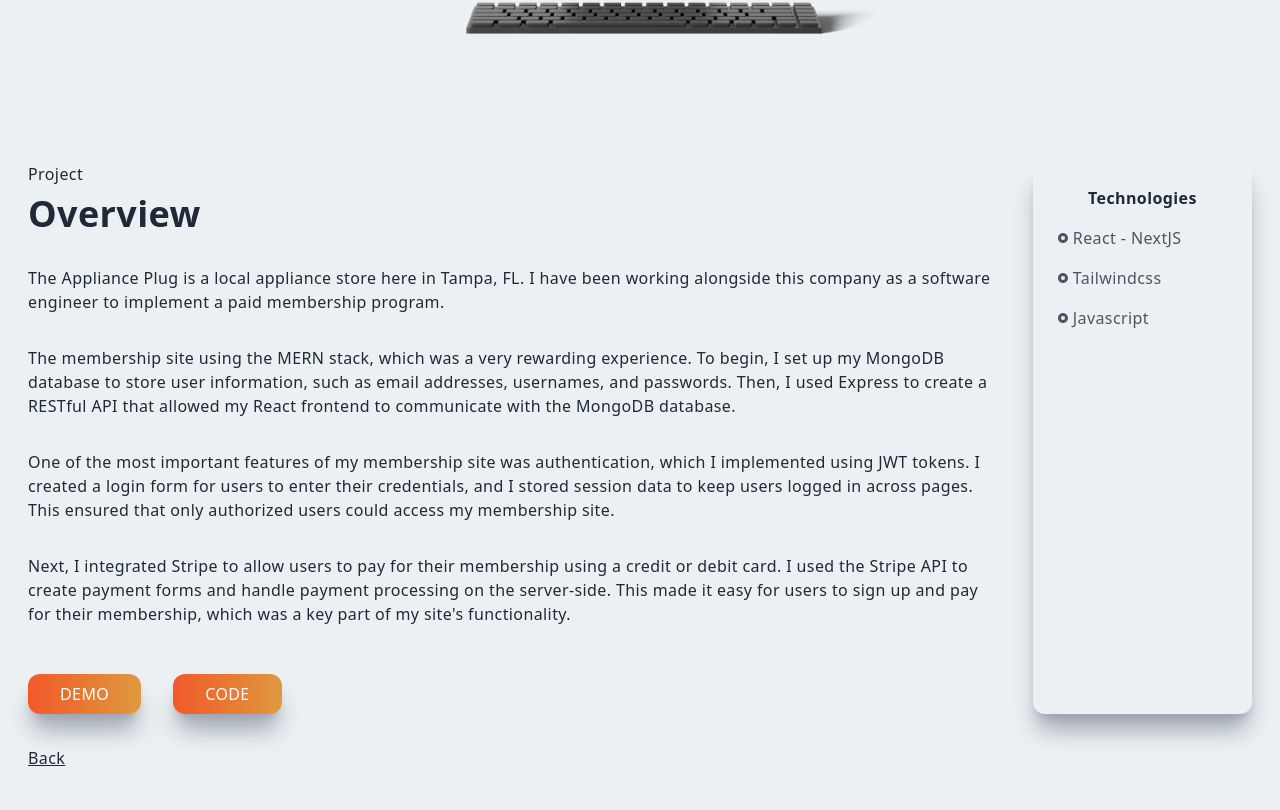
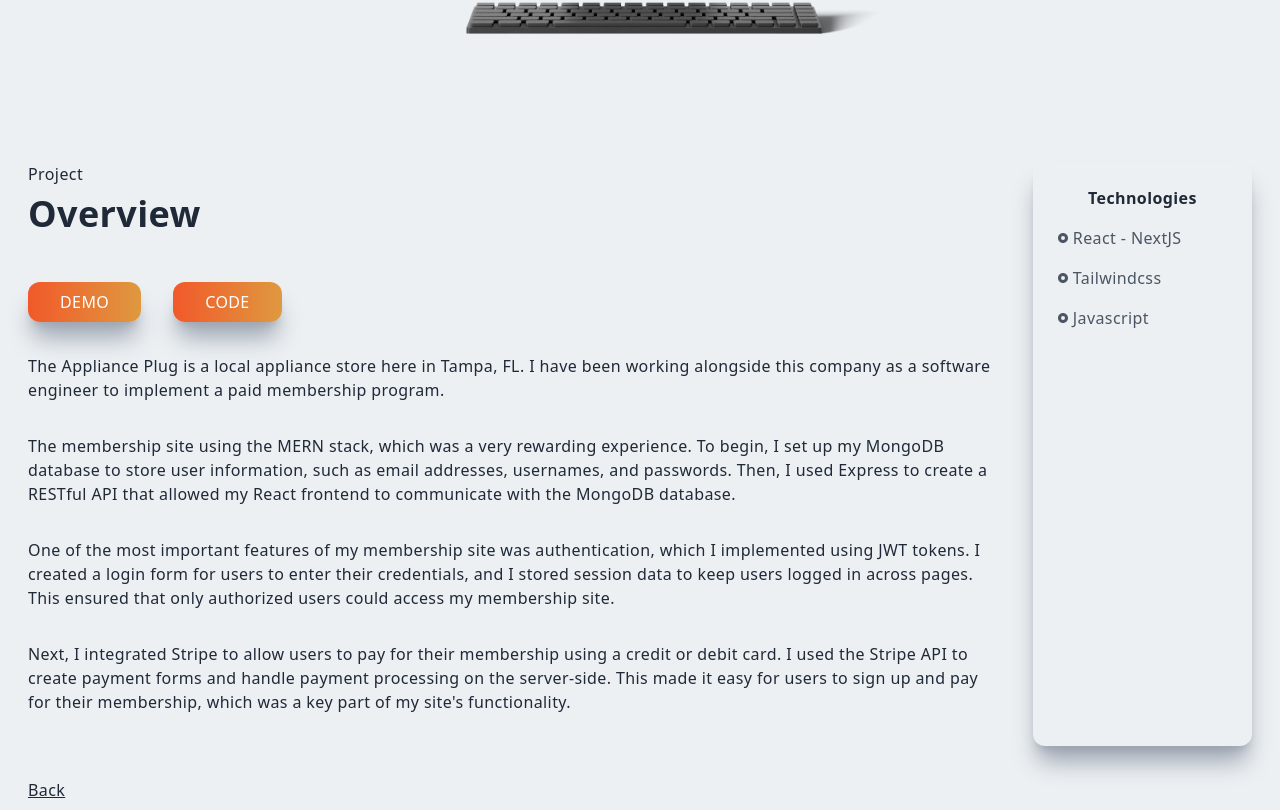
Before and after one commit to bwestwood11/personal-portfolio, a Next.js app: page /fitness in a window 1280 px wide. Shown: the part 873-1683 px from the top of the page. Before the commit the page ends 1651 px from the top, so only its background shows below. Built offline with nearby package versions, Linux system fonts and the light colour scheme.

Commit message:
button and links

```diff
--- a/app/applianceplug/page.jsx
+++ b/app/applianceplug/page.jsx
@@ -18,8 +18,17 @@ const AppliancePlug = () => {
 
       <div className="max-w-[1240px] mx-auto p-2 grid md:grid-cols-5 gap-8 pt-8">
         <div className="col-span-4">
+
           <p className="mb-2">Project</p>
-          <h2 className="mb-8">Overview</h2>
+          <h2 className="mb-4">Overview</h2>
+           <a href="https://appliance-plug-membership-app.vercel.app/">
+            <button className="px-8 py-2 mt-4 mr-8">Demo</button>
+          </a>
+          <a href="https://github.com/bwestwood11/membership-app">
+            <button className="px-8 py-2 mt-4 mb-8" py-2 mt-4>
+              Code
+            </button>
+          </a>
           <p className="mb-8">
             The Appliance Plug is a local appliance store here in Tampa, FL. I have
             been working alongside this company as a software engineer to
@@ -34,14 +43,7 @@ const AppliancePlug = () => {
           <p className="mb-8">
           Next, I integrated Stripe to allow users to pay for their membership using a credit or debit card. I used the Stripe API to create payment forms and handle payment processing on the server-side. This made it easy for users to sign up and pay for their membership, which was a key part of my site's functionality.
           </p>
-          <a href="https://appliance-plug-membership-app.vercel.app/">
-            <button className="px-8 py-2 mt-4 mr-8">Demo</button>
-          </a>
-          <a href="https://github.com/bwestwood11/membership-app">
-            <button className="px-8 py-2 mt-4" py-2 mt-4>
-              Code
-            </button>
-          </a>
+
         </div>
         <div className="col-span-4 md:col-span-1 shadow-xl shadow-gray-400 rounded-xl p-4">
           <div className="p-2">
--- a/app/competitiveedgejunkremoval/page.jsx
+++ b/app/competitiveedgejunkremoval/page.jsx
@@ -19,6 +19,14 @@ const AppliancePlug = () => {
         <div className="col-span-4">
           <p className="mb-2">Project</p>
           <h2 className="mb-8">Overview</h2>
+          <a href="https://competitiveedgedumpsters.com/">
+            <button className="px-8 py-2 mt-4 mr-8">Demo</button>
+          </a>
+          <a href="https://github.com/bwestwood11/competitive-edge-junk-removal">
+            <button className="px-8 py-2 mt-4 mb-8" py-2 mt-4>
+              Code
+            </button>
+          </a>
           <p className="mb-8">
             The Appliance Plug is a local appliance store here in Tampa, FL. I have
             been working alongside this company as a software engineer to
@@ -33,14 +41,6 @@ const AppliancePlug = () => {
           <p className="mb-8">
           Next, I integrated Stripe to allow users to pay for their membership using a credit or debit card. I used the Stripe API to create payment forms and handle payment processing on the server-side. This made it easy for users to sign up and pay for their membership, which was a key part of my site's functionality.
           </p>
-          <a href="https://appliance-plug-membership-app.vercel.app/">
-            <button className="px-8 py-2 mt-4 mr-8">Demo</button>
-          </a>
-          <a href="https://github.com/bwestwood11/membership-app">
-            <button className="px-8 py-2 mt-4" py-2 mt-4>
-              Code
-            </button>
-          </a>
         </div>
         <div className="col-span-4 md:col-span-1 shadow-xl shadow-gray-400 rounded-xl p-4">
           <div className="p-2">
--- a/app/fitness/page.jsx
+++ b/app/fitness/page.jsx
@@ -19,6 +19,14 @@ const AppliancePlug = () => {
         <div className="col-span-4">
           <p className="mb-2">Project</p>
           <h2 className="mb-8">Overview</h2>
+          <a href="https://brettwestwood-gym.netlify.app/">
+            <button className="px-8 py-2 mt-4 mr-8">Demo</button>
+          </a>
+          <a href="https://github.com/bwestwood11/Fitness-Exercises-API-App">
+            <button className="px-8 py-2 mt-4 mb-8" py-2 mt-4>
+              Code
+            </button>
+          </a>
           <p className="mb-8">
             The Appliance Plug is a local appliance store here in Tampa, FL. I have
             been working alongside this company as a software engineer to
@@ -33,14 +41,6 @@ const AppliancePlug = () => {
           <p className="mb-8">
           Next, I integrated Stripe to allow users to pay for their membership using a credit or debit card. I used the Stripe API to create payment forms and handle payment processing on the server-side. This made it easy for users to sign up and pay for their membership, which was a key part of my site's functionality.
           </p>
-          <a href="https://appliance-plug-membership-app.vercel.app/">
-            <button className="px-8 py-2 mt-4 mr-8">Demo</button>
-          </a>
-          <a href="https://github.com/bwestwood11/membership-app">
-            <button className="px-8 py-2 mt-4" py-2 mt-4>
-              Code
-            </button>
-          </a>
         </div>
         <div className="col-span-4 md:col-span-1 shadow-xl shadow-gray-400 rounded-xl p-4">
           <div className="p-2">
--- a/app/netflix/page.jsx
+++ b/app/netflix/page.jsx
@@ -19,6 +19,14 @@ const AppliancePlug = () => {
         <div className="col-span-4">
           <p className="mb-2">Project</p>
           <h2 className="mb-8">Overview</h2>
+          <a href="https://netflix-clone-3f4da.web.app/">
+            <button className="px-8 py-2 mt-4 mr-8">Demo</button>
+          </a>
+          <a href="https://github.com/bwestwood11/netflix-build">
+            <button className="px-8 py-2 mt-4 mb-8" py-2 mt-4>
+              Code
+            </button>
+          </a>
           <p className="mb-8">
             The Appliance Plug is a local appliance store here in Tampa, FL. I have
             been working alongside this company as a software engineer to
@@ -33,24 +41,22 @@ const AppliancePlug = () => {
           <p className="mb-8">
           Next, I integrated Stripe to allow users to pay for their membership using a credit or debit card. I used the Stripe API to create payment forms and handle payment processing on the server-side. This made it easy for users to sign up and pay for their membership, which was a key part of my site's functionality.
           </p>
-          <a href="https://appliance-plug-membership-app.vercel.app/">
-            <button className="px-8 py-2 mt-4 mr-8">Demo</button>
-          </a>
-          <a href="https://github.com/bwestwood11/membership-app">
-            <button className="px-8 py-2 mt-4" py-2 mt-4>
-              Code
-            </button>
-          </a>
         </div>
         <div className="col-span-4 md:col-span-1 shadow-xl shadow-gray-400 rounded-xl p-4">
           <div className="p-2">
             <p className="text-center font-bold pb-2">Technologies</p>
             <div className="grid grid-cols-2 md:grid-cols-1">
               <p className="text-gray-600 py-2 flex items-center">
-                <RiRadioButtonFill className="pr-1" /> React - NextJS
+                <RiRadioButtonFill className="pr-1" /> ReactJS
               </p>
               <p className="text-gray-600 py-2 flex items-center">
-                <RiRadioButtonFill className="pr-1" /> Tailwindcss
+                <RiRadioButtonFill className="pr-1" /> Redux
+              </p>
+              <p className="text-gray-600 py-2 flex items-center">
+                <RiRadioButtonFill className="pr-1" /> Firebase
+              </p>
+              <p className="text-gray-600 py-2 flex items-center">
+                <RiRadioButtonFill className="pr-1" /> CSS
               </p>
               <p className="text-gray-600 py-2 flex items-center">
                 <RiRadioButtonFill className="pr-1" /> Javascript
```
